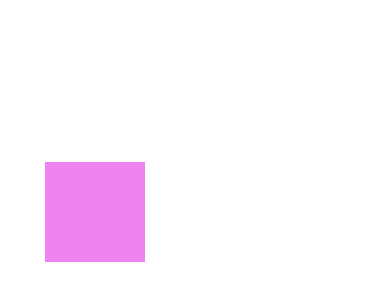
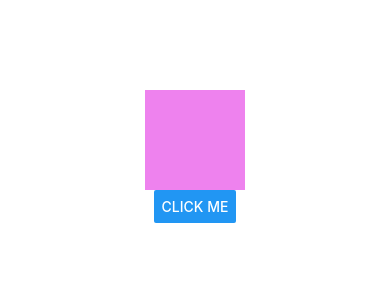
Before and after one commit to demo-public-projects/gesture-handler, a React Native app: screen / in a window 390 px wide. Shown: the part 210-510 px from the top of the page. Built offline with nearby package versions, Linux system fonts and the light colour scheme.

Commit message:
worklet, runOnJS, runOnUI

```diff
--- a/App.js
+++ b/App.js
@@ -4,29 +4,49 @@ import Animated, {
   withRepeat,
   withTiming,
   withSpring,
+  runOnJS,
+  runOnUI,
 } from "react-native-reanimated";
-import { Pressable, StyleSheet, Text, View } from "react-native";
-import { useEffect } from "react";
+import { Button, Pressable, StyleSheet, Text, View } from "react-native";
+import { useState } from "react";
 
 export default function App() {
   const progress = useSharedValue(100);
+  const [finished, setFinished] = useState(false);
 
   const startAnimation = () => {
     progress.value = withTiming(
       progress.value + 100,
       { duration: 2000 },
-      () => {progress.value = withSpring(100, {
-        mass: 2.6,
-        damping: 8,
-        stiffness: 201,
-      });}
+      () => {
+        progress.value = withSpring(
+          100,
+          {
+            mass: 2.6,
+            damping: 8,
+            stiffness: 201,
+          },
+          () => runOnJS(setFinished)(true)
+        );
+      }
     );
   };
 
+  const transformEval = () => {
+    "worklet";
+    return progress.value / 100;
+  };
+
+  const onButtonPress = () => {
+    runOnUI(() => {
+      const evalResult = transformEval();
+      console.log(evalResult);
+    })();
+  };
+
   const rstyle = useAnimatedStyle(() => ({
-    width: progress.value,
     borderRadius: progress.value - 100,
-    transform: [{ translateX: progress.value * 2 - 300 }],
+    transform: [{ scale: transformEval() }],
   }));
 
   return (
@@ -35,11 +55,14 @@ export default function App() {
         style={[
           {
             height: 100,
+            width: 100,
             backgroundColor: "violet",
           },
           rstyle,
         ]}
       />
+      {finished && <Text>Finished!</Text>}
+      <Button title="Click Me" onPress={onButtonPress} />
     </Pressable>
   );
 }
@@ -49,6 +72,6 @@ const styles = StyleSheet.create({
     flex: 1,
     backgroundColor: "#fff",
     alignItems: "center",
-    justifyContent: "center",
+    marginVertical: 300,
   },
 });
```
